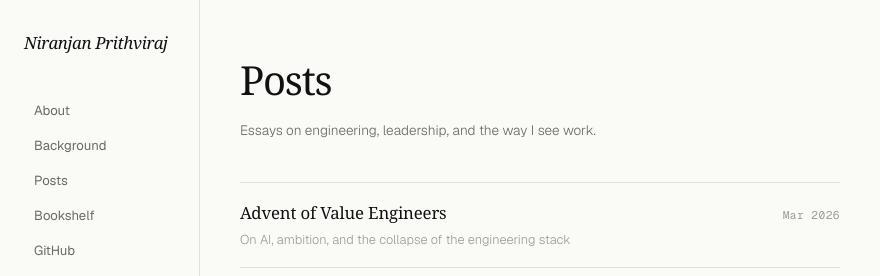
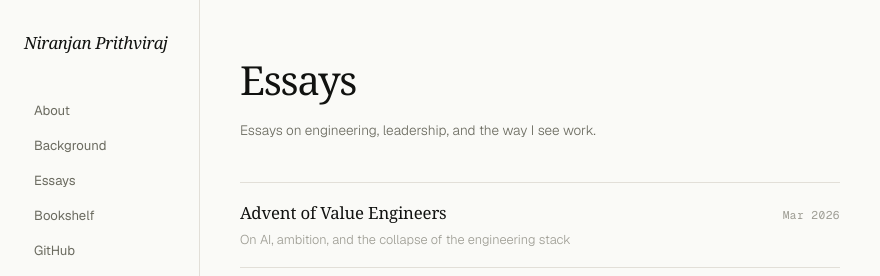
Before and after one commit to nbprithv/nbprithv.github.io, a Jekyll site: the page built from essays.html, in a window 1280 px wide and 1242 px high. Shown: the top 276 px of the window, without its empty margins (0-880 px from the left). Built offline with Jekyll 4.4.1, drawn with Linux system fonts in a browser that asks for light colours; some web fonts are replaced.

Commit message:
Rename Posts to Essays
Co-Authored-By: Claude Sonnet 4.6 <noreply@anthropic.com>

```diff
--- a/_config.yml
+++ b/_config.yml
@@ -9,7 +9,7 @@ twitter_username: nprithvi
 github_username:  nbprithv
 
 markdown:  kramdown
-permalink: /posts/:title/
+permalink: /essays/:title/
 
 plugins:
   - jekyll-sitemap
--- a/_layouts/default.html
+++ b/_layouts/default.html
@@ -25,7 +25,7 @@
     <nav class="sidebar-links" id="sidebar-links">
       <a href="/about">About</a>
       <a href="/background">Background</a>
-      <a href="/posts">Posts</a>
+      <a href="/essays">Essays</a>
       <a href="/bookshelf">Bookshelf</a>
       <a href="https://github.com/nbprithv" target="_blank" rel="noopener">GitHub</a>
       <a href="https://www.linkedin.com/in/niranjanprithviraj/" target="_blank" rel="noopener">LinkedIn</a>
--- a/_layouts/post.html
+++ b/_layouts/post.html
@@ -3,7 +3,7 @@ layout: default
 ---
 <main class="post-page">
   <div class="post-header">
-    <a href="/posts" class="back-link">← Posts</a>
+    <a href="/essays" class="back-link">← Essays</a>
     <h1 class="post-title">{{ page.title }}</h1>
     {% if page.excerpt %}
     <p class="post-lede">{{ page.excerpt }}</p>
--- a/posts.html
+++ b/essays.html
@@ -1,10 +1,10 @@
 ---
 layout: default
-title: Posts
-permalink: /posts/
+title: Essays
+permalink: /essays/
 ---
 <main>
-  <div class="page-title">Posts</div>
+  <div class="page-title">Essays</div>
   <p class="page-subtitle">Essays on engineering, leadership, and the way I see work.</p>
 
   <ul class="post-list">
```
